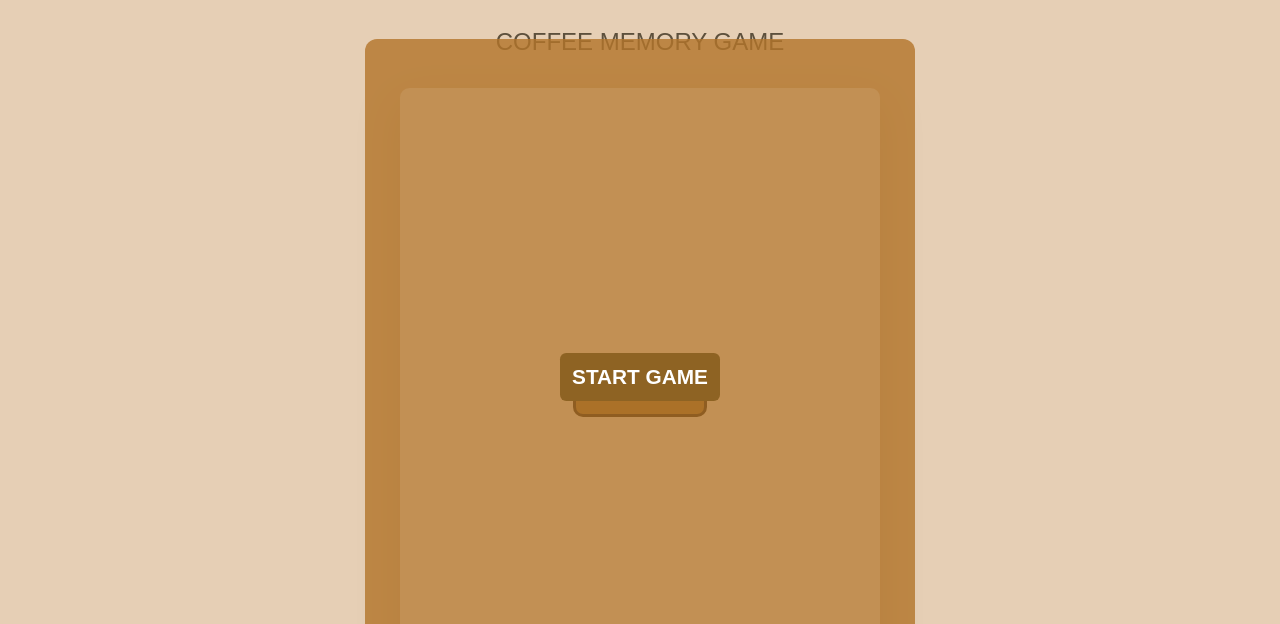
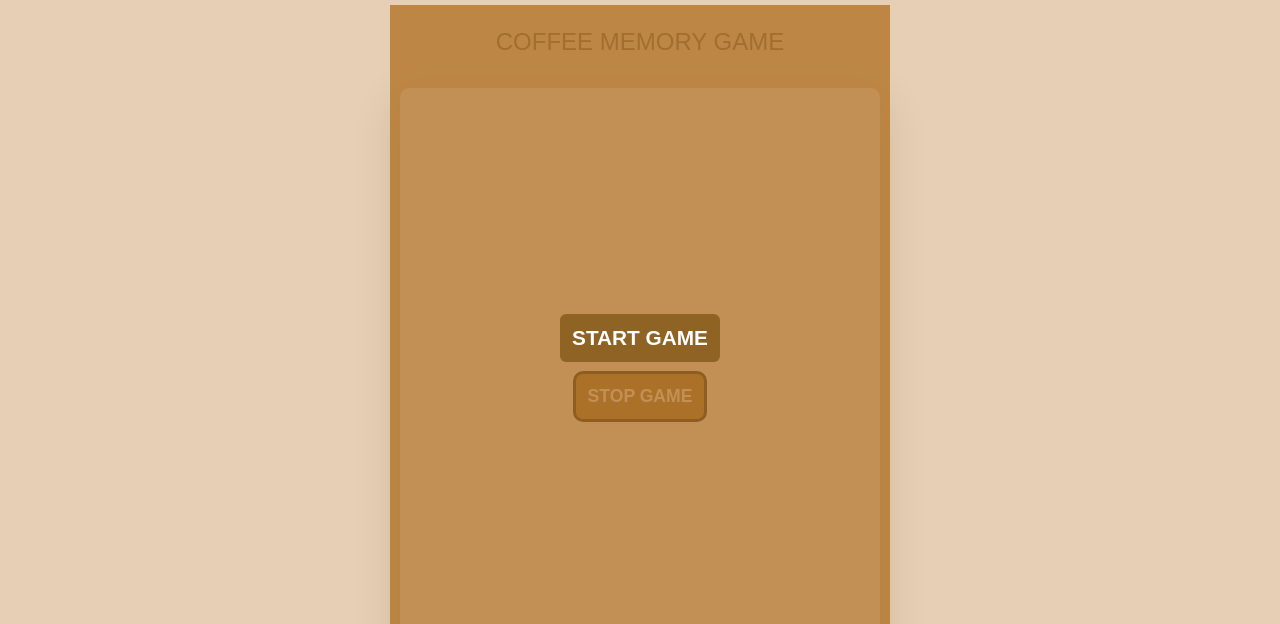
Before and after one commit to LewisJones2021/coffee-connisseur, a plain HTML site: page coffee-game.html in a window 1280 px wide. Shown: the part 176-800 px from the top of the page. Drawn offline with Linux system fonts and the light colour scheme.

Commit message:
styles: fixes to responsivness

```diff
--- a/styles/coffee-game.css
+++ b/styles/coffee-game.css
@@ -11,14 +11,13 @@
  display: flex;
  align-items: center;
  justify-content: center;
- width: 600px;
+ min-width: 500px;
  height: 630px;
  background-color: #b3752acc;
  position: absolute;
  left: 50%;
- top: 60%;
+ top: 62%;
  transform: translate(-50%, -50%);
- border-radius: 12px;
 }
 .game-wrapper {
  box-sizing: content-box;
@@ -101,7 +100,7 @@ button {
  border: none;
  border-radius: 0.3em;
  padding: 12px;
- margin-top: 45px;
+ margin-top: 35px;
  cursor: pointer;
  background-color: rgb(142, 99, 35);
  color: #ffffff;
@@ -164,13 +163,3 @@ footer {
   height: 60px;
  }
 }
-
-@media (min-width: 768px) {
- .controls-container {
-  top: 530px;
-  width: 550px;
- }
- #stop-button {
-  margin-top: 0px;
- }
-}
--- a/styles/main.css
+++ b/styles/main.css
@@ -185,14 +185,15 @@ h2 {
  }
  .coffee-images {
   display: flex;
+  flex-direction: row;
   justify-content: space-evenly;
   align-items: center;
+  width: 150px;
   gap: 20px;
   margin-top: 50px;
  }
  .cortado-section {
   display: flex;
-  flex-direction: row;
   justify-content: space-around;
   align-items: center;
   margin: auto;
```
